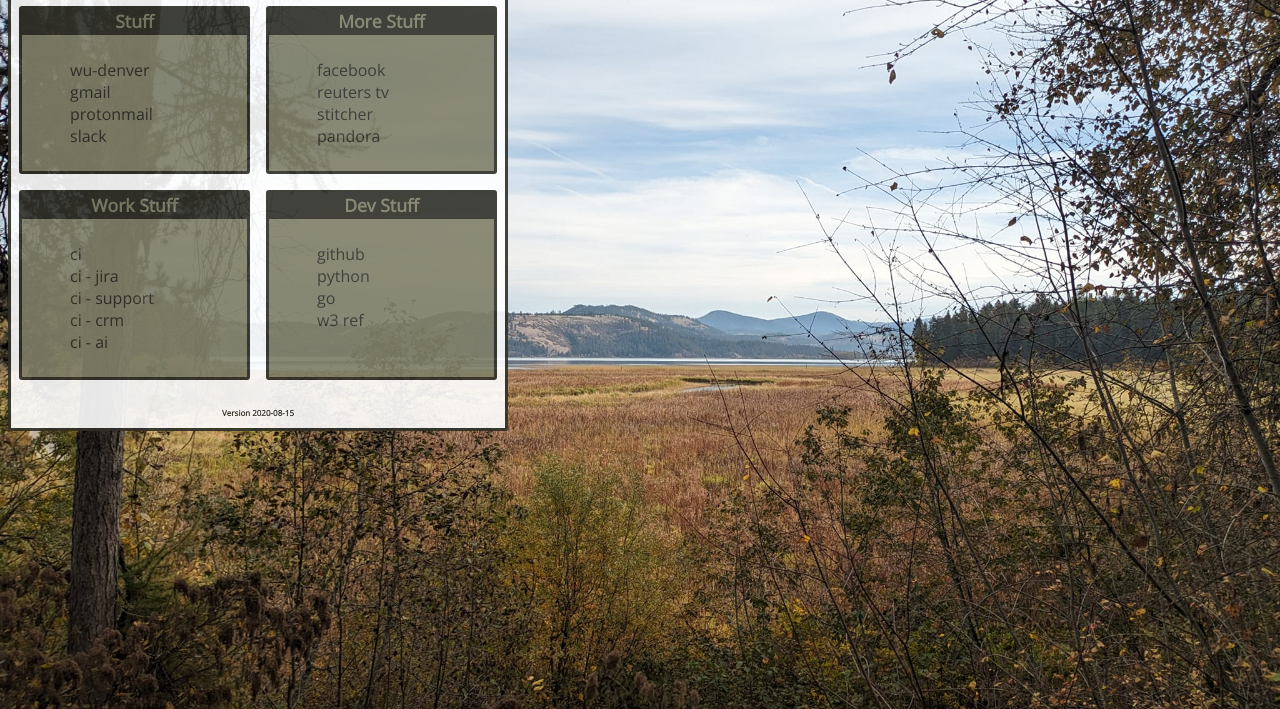
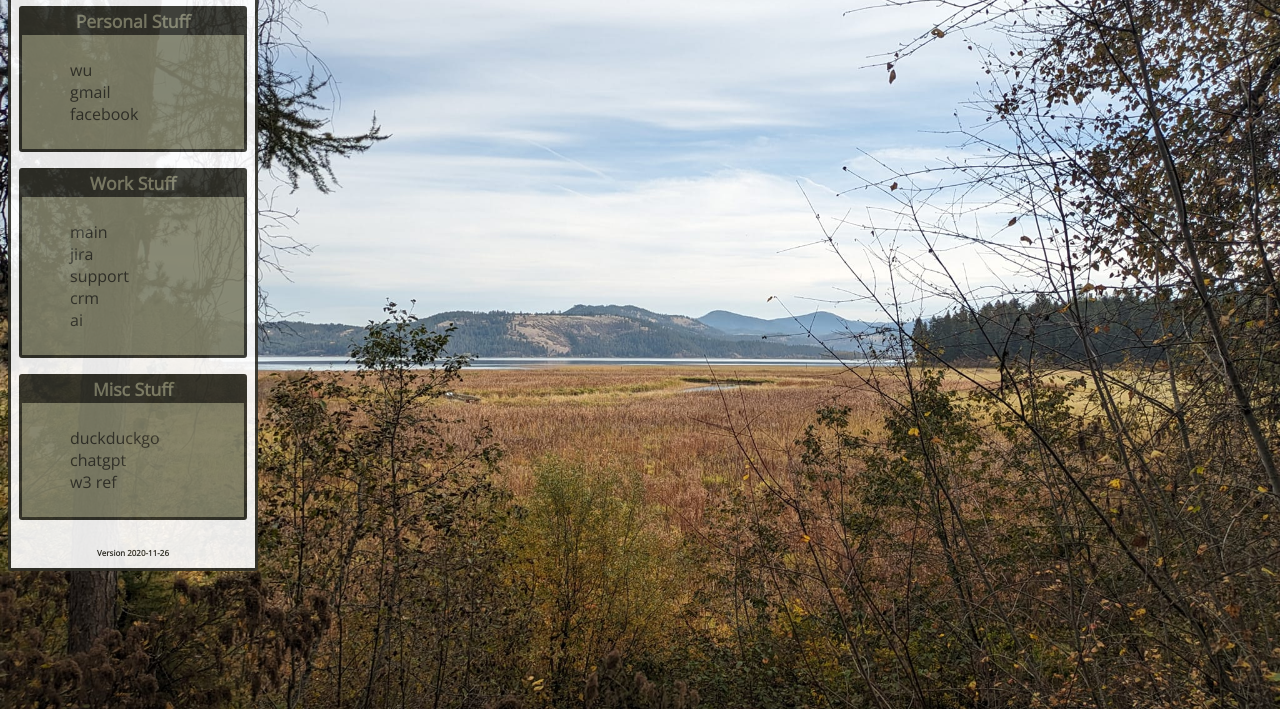
Before and after one commit to hollyfeldl/hollyfeldl.github.io, a plain HTML site: page marktile.html in a window 1280 px wide. Shown: the part 91-800 px from the top of the page. Drawn offline with nearby package versions, Linux system fonts and the light colour scheme.

Commit message:
updates to content and layout

```diff
--- a/marktile.html
+++ b/marktile.html
@@ -13,27 +13,13 @@
 		<div class="tiles">
 			<div class="tile">
 				<div class="tile-header">
-					Stuff
+					Personal Stuff
 				</div>
 				<div class="tile-face">
 					<ul>
-						<li><a href="https://www.wunderground.com/weather/us/co/denver">wu-denver</a></li>
+						<li><a href="https://www.wunderground.com/weather/us/co/westminster">wu</a></li>
 						<li><a href="https://mail.google.com/">gmail</a></li>
-						<li><a href="https://protonmail.com/">protonmail</a></li>
-						<li><a href="https://slack.com">slack</a></li>
-					</ul>
-				</div>
-			</div>
-			<div class="tile">
-				<div class="tile-header">
-					More Stuff
-				</div>
-				<div class="tile-face">
-					<ul>
 						<li><a href="https://www.facebook.com/">facebook</a></li>
-						<li><a href="https://reuters.tv/">reuters tv</a></li>
-						<li><a href="https://app.stitcher.com/">stitcher</a></li>
-						<li><a href="https://www.pandora.com/">pandora</a></li>
 					</ul>
 				</div>
 			</div>
@@ -43,29 +29,28 @@
 				</div>
 				<div class="tile-face">
 					<ul>
-						<li><a href="https://cirrusidentity.com">ci</a></li>
-						<li><a href="https://cirrusidentity.atlassian.net">ci - jira</a></li>
-						<li><a href="https://cirrusidentity.freshdesk.com">ci - support</a></li>
-						<li><a href="https://www.hubspot.com">ci - crm</a></li>
-						<li><a href="http://athena-institute.net">ci - ai</a></li>
+						<li><a href="https://cirrusidentity.com">main</a></li>
+						<li><a href="https://cirrusidentity.atlassian.net">jira</a></li>
+						<li><a href="https://cirrusidentity.freshdesk.com">support</a></li>
+						<li><a href="https://www.hubspot.com">crm</a></li>
+						<li><a href="http://athena-institute.net">ai</a></li>
 					</ul>
 				</div>
 			</div>
 			<div class="tile">
 				<div class="tile-header">
-					Dev Stuff
+					Misc Stuff
 				</div>
 				<div class="tile-face">
 					<ul>
-						<li><a href="https://github.com/">github</a></li>
-						<li><a href="https://python.org">python</a></li>
-						<li><a href="https://golang.org">go</a></li>
+						<li><a href="https://duckduckgo.com/">duckduckgo</a></li>
+						<li><a href="https://chat.openai.com">chatgpt</a></li>
 						<li><a href="http://www.w3schools.com">w3 ref</a></li>
 					</ul>
 				</div>
 			</div>
 		</div>
-		<h4> Version 2020-08-15 </h4>
+		<h4> Version 2020-11-26 </h4>
 	</div>
 </body>
 
--- a/static/markrank_flex.css
+++ b/static/markrank_flex.css
@@ -56,7 +56,7 @@ a:hover, a:active {
   border-radius: 3px;
   border: 3px solid #303029;
   opacity: 0.9;
-  max-width: 500px; }
+  max-width: 250px; }
 
 .tiles {
   -webkit-box-align: stretch;
@@ -81,10 +81,10 @@ a:hover, a:active {
   -webkit-box-direction: normal;
   -moz-box-direction: normal;
   box-direction: normal;
-  -webkit-flex-direction: row;
-  -moz-flex-direction: row;
-  flex-direction: row;
-  -ms-flex-direction: row;
+  -webkit-flex-direction: column;
+  -moz-flex-direction: column;
+  flex-direction: column;
+  -ms-flex-direction: column;
   -webkit-box-lines: multiple;
   -moz-box-lines: multiple;
   box-lines: multiple;
@@ -101,7 +101,7 @@ a:hover, a:active {
   -o-justify-content: space-between;
   justify-content: space-between;
   -ms-flex-pack: justify;
-  max-width: 500px; }
+  max-width: 250px; }
 
 .tiles .tile {
   -webkit-box-flex: 1;
```
Also changed, not shown: index.html (+1 -1 lines), loutile.html (+1 -1 lines).
